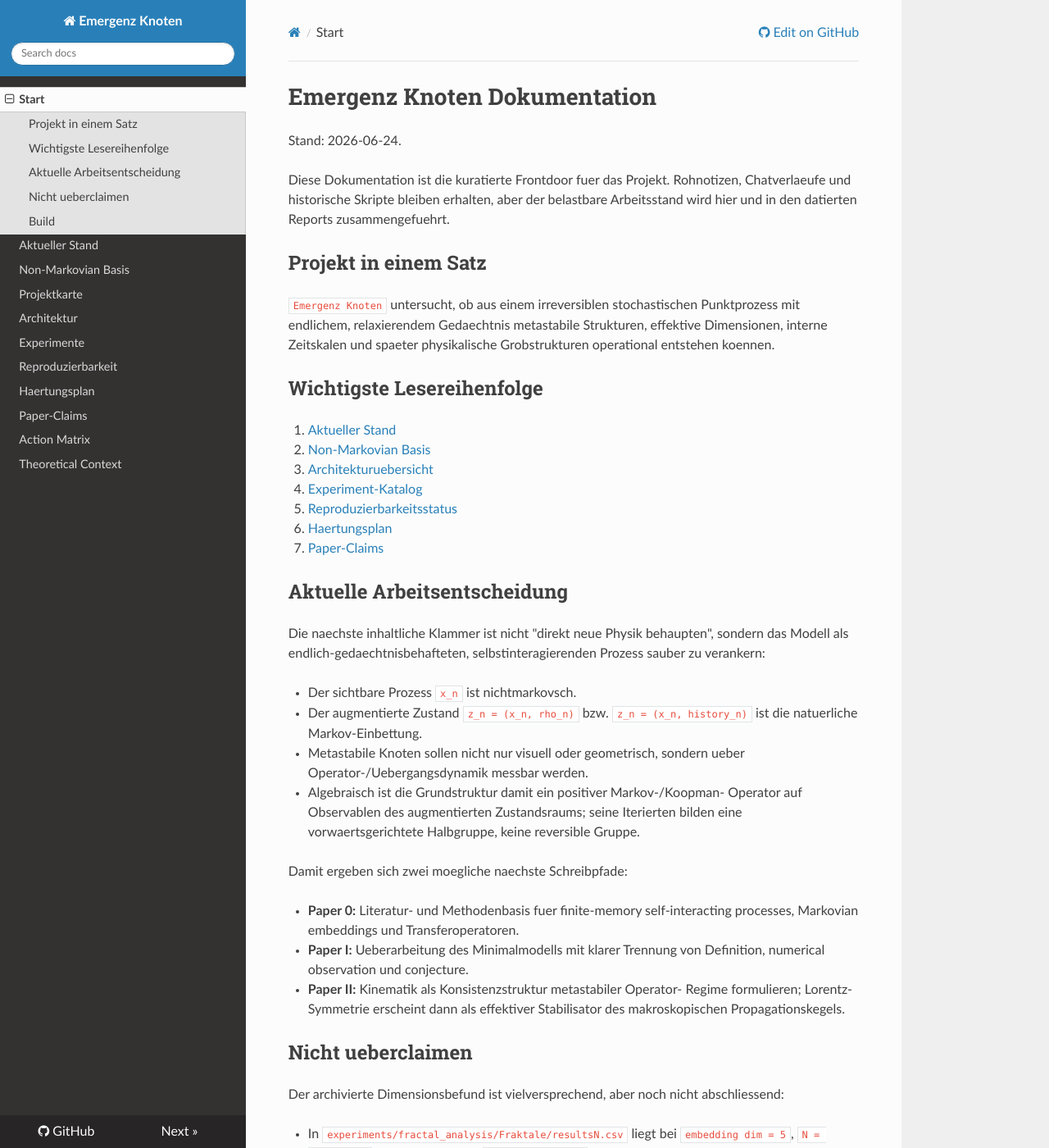
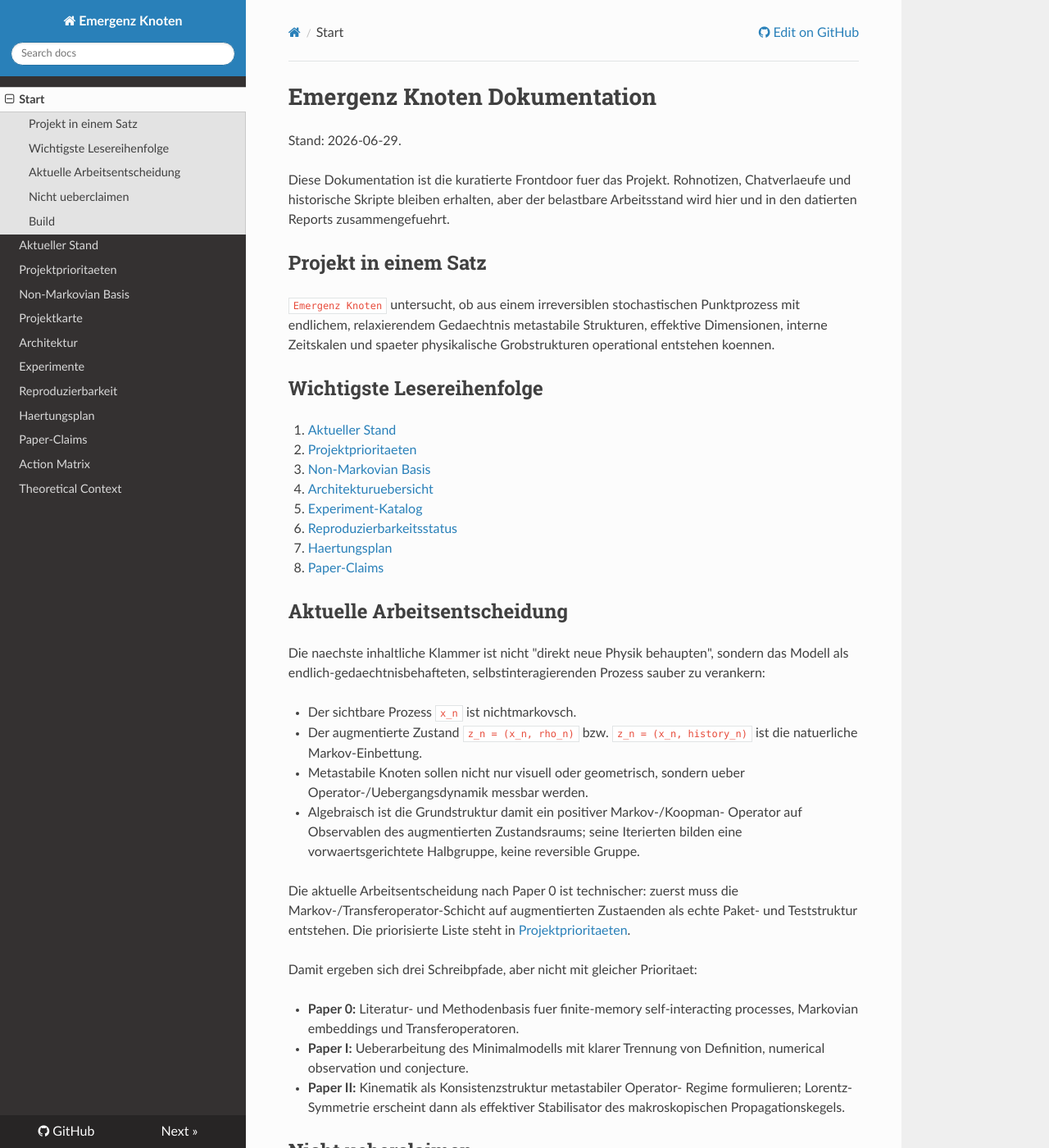
Before and after one commit to MemoryDynamics/Knoten, an MkDocs documentation site: the page built from docs/index.md, in a window 1280 px wide and 1400 px high. Shown: the whole window at 82% size. Built offline with MkDocs 1.6.1, drawn with Linux system fonts in a browser that asks for light colours; nearby versions of some CDN libraries.

Commit message:
Add consolidated project priorities

```diff
--- a/docs/index.md
+++ b/docs/index.md
@@ -1,6 +1,6 @@
 # Emergenz Knoten Dokumentation
 
-Stand: 2026-06-24.
+Stand: 2026-06-29.
 
 Diese Dokumentation ist die kuratierte Frontdoor fuer das Projekt. Rohnotizen,
 Chatverlaeufe und historische Skripte bleiben erhalten, aber der belastbare
@@ -16,12 +16,13 @@
 ## Wichtigste Lesereihenfolge
 
 1. [Aktueller Stand](current_status.md)
-2. [Non-Markovian Basis](non_markovian_basis.md)
-3. [Architekturuebersicht](architecture_overview.md)
-4. [Experiment-Katalog](experiment_catalog.md)
-5. [Reproduzierbarkeitsstatus](reproducibility_status.md)
-6. [Haertungsplan](hardening_plan.md)
-7. [Paper-Claims](paper_claims.md)
+2. [Projektprioritaeten](project_priorities.md)
+3. [Non-Markovian Basis](non_markovian_basis.md)
+4. [Architekturuebersicht](architecture_overview.md)
+5. [Experiment-Katalog](experiment_catalog.md)
+6. [Reproduzierbarkeitsstatus](reproducibility_status.md)
+7. [Haertungsplan](hardening_plan.md)
+8. [Paper-Claims](paper_claims.md)
 
 ## Aktuelle Arbeitsentscheidung
 
@@ -38,7 +39,12 @@
   Operator auf Observablen des augmentierten Zustandsraums; seine Iterierten
   bilden eine vorwaertsgerichtete Halbgruppe, keine reversible Gruppe.
 
-Damit ergeben sich zwei moegliche naechste Schreibpfade:
+Die aktuelle Arbeitsentscheidung nach Paper 0 ist technischer: zuerst muss die
+Markov-/Transferoperator-Schicht auf augmentierten Zustaenden als echte
+Paket- und Teststruktur entstehen. Die priorisierte Liste steht in
+[Projektprioritaeten](project_priorities.md).
+
+Damit ergeben sich drei Schreibpfade, aber nicht mit gleicher Prioritaet:
 
 - **Paper 0:** Literatur- und Methodenbasis fuer finite-memory
   self-interacting processes, Markovian embeddings und Transferoperatoren.
--- a/mkdocs.yml
+++ b/mkdocs.yml
@@ -9,6 +9,7 @@
 nav:
   - Start: index.md
   - Aktueller Stand: current_status.md
+  - Projektprioritaeten: project_priorities.md
   - Non-Markovian Basis: non_markovian_basis.md
   - Projektkarte: project_map.md
   - Architektur: architecture_overview.md
```
Also changed, not shown: README.md (+19 -12 lines), docs/current_status.md (+11 -6 lines), docs/project_priorities.md (added, +181 -0 lines).
